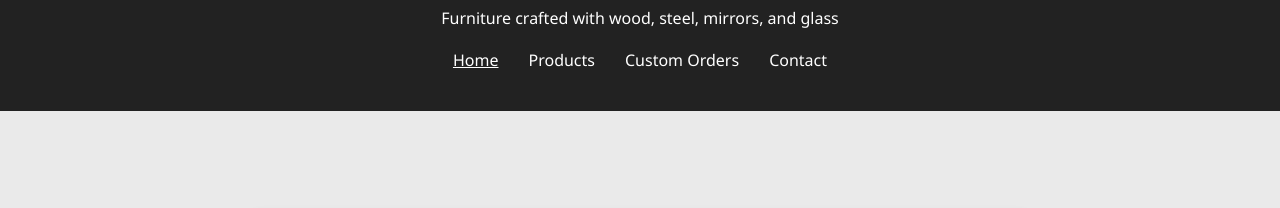
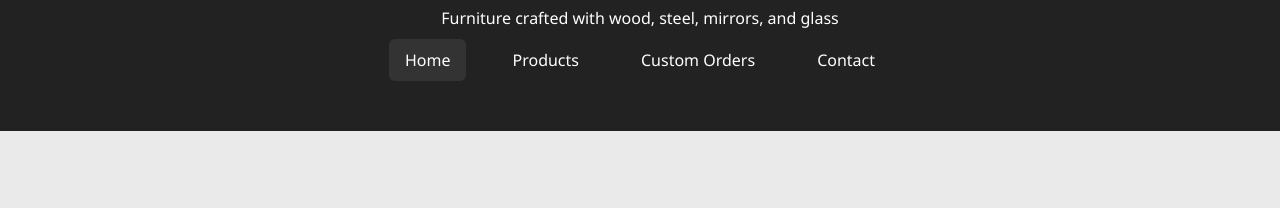
Before and after one commit to tommorara/urban-elements-workshop, a website: page frontend/index.html in a window 1280 px wide. Shown: the part 86-294 px from the top of the page. Drawn offline with Linux system fonts and the light colour scheme.

Commit message:
Update main index CSS styling

```diff
--- a/frontend/assets/css/index.css
+++ b/frontend/assets/css/index.css
@@ -25,6 +25,12 @@ main, .hero, .features {
   text-align: center;
 }
 
+.header {
+  position: sticky;
+  top: 0;
+  z-index: 100;
+}
+
 .header h1 {
   margin: 0;
   font-size: 2rem;
@@ -35,12 +41,18 @@ main, .hero, .features {
   font-size: 1rem;
 }
 
+.nav {
+  background-color: #222;
+  padding-bottom: 20px;
+}
+
 .nav ul {
   list-style: none;
   display: flex;
   justify-content: center;
+  align-items: center;
   gap: 30px;
-  padding-left: 0;
+  padding: 0;
   margin: 0;
 }
 
@@ -48,12 +60,17 @@ main, .hero, .features {
   color: white;
   text-decoration: none;
   font-weight: 500;
+  padding: 10px 16px;
+  border-radius: 6px;
+  transition: background 0.3s ease;
 }
 
 .nav a:hover,
 .nav a.active {
-  text-decoration: underline;
+  background-color: #333;
+  text-decoration: none;
 }
+
 
 /* Hero Section */
 .hero {
```
